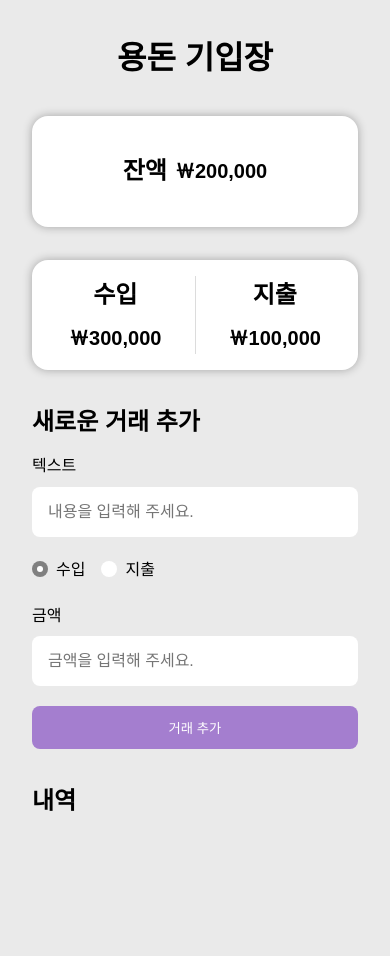
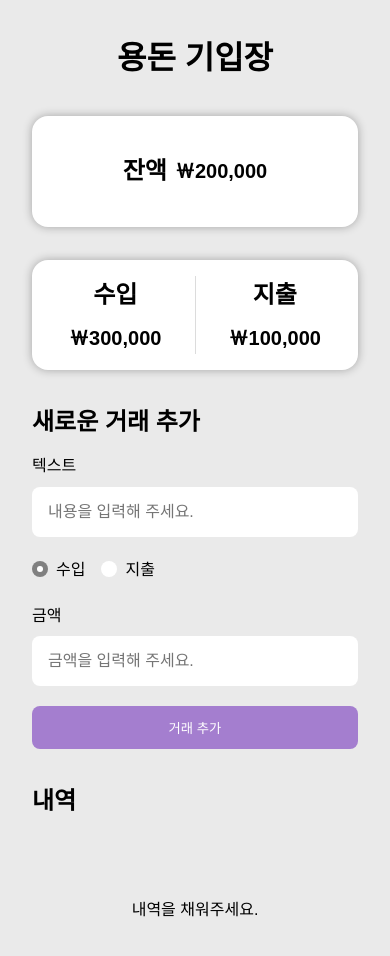
Before and after one commit to nue-os/allowance-book, a React (Vite) app: page / in a window 390 px wide. Shown: the top 956 px of the page. Built offline with nearby package versions, Linux system fonts and the light colour scheme; a web font is replaced by a local one.

Commit message:
style: 거래 내역 비어있는 경우 스타일링

```diff
--- a/src/index.css
+++ b/src/index.css
@@ -76,6 +76,10 @@ main > section {
   }
   main > section {
     grid-template-columns: 1fr;
-    grid-template-rows: 1fr 1fr auto minmax(100px, 450px);
+    grid-template-rows: 1fr 1fr auto auto;
+  }
+  main > section > div:last-child {
+    max-height: 450px;
+    overflow-y: auto; /* 필요시 스크롤 */
   }
 }
--- a/src/organisms/TransactionList.jsx
+++ b/src/organisms/TransactionList.jsx
@@ -10,11 +10,15 @@ const TransactionList = () => {
   return (
     <div className={css.listCon}>
       <h2>내역</h2>
-      <div className={css.list}>
-        {transactions.map(item => (
-          <TransactionItem key={item.id} text={item.text} amount={item.amount} type={item.type} />
-        ))}
-      </div>
+      {transactions.length === 0 ? (
+        <div className={css.empty}>내역을 채워주세요.</div>
+      ) : (
+        <div className={css.list}>
+          {transactions.map(item => (
+            <TransactionItem key={item.id} text={item.text} amount={item.amount} type={item.type} />
+          ))}
+        </div>
+      )}
     </div>
   )
 }
--- a/src/organisms/TransactionList.module.css
+++ b/src/organisms/TransactionList.module.css
@@ -10,3 +10,8 @@
   gap: var(--fs12);
   overflow-y: auto;
 }
+
+.empty {
+  padding: var(--fs64) 0;
+  text-align: center;
+}
```
